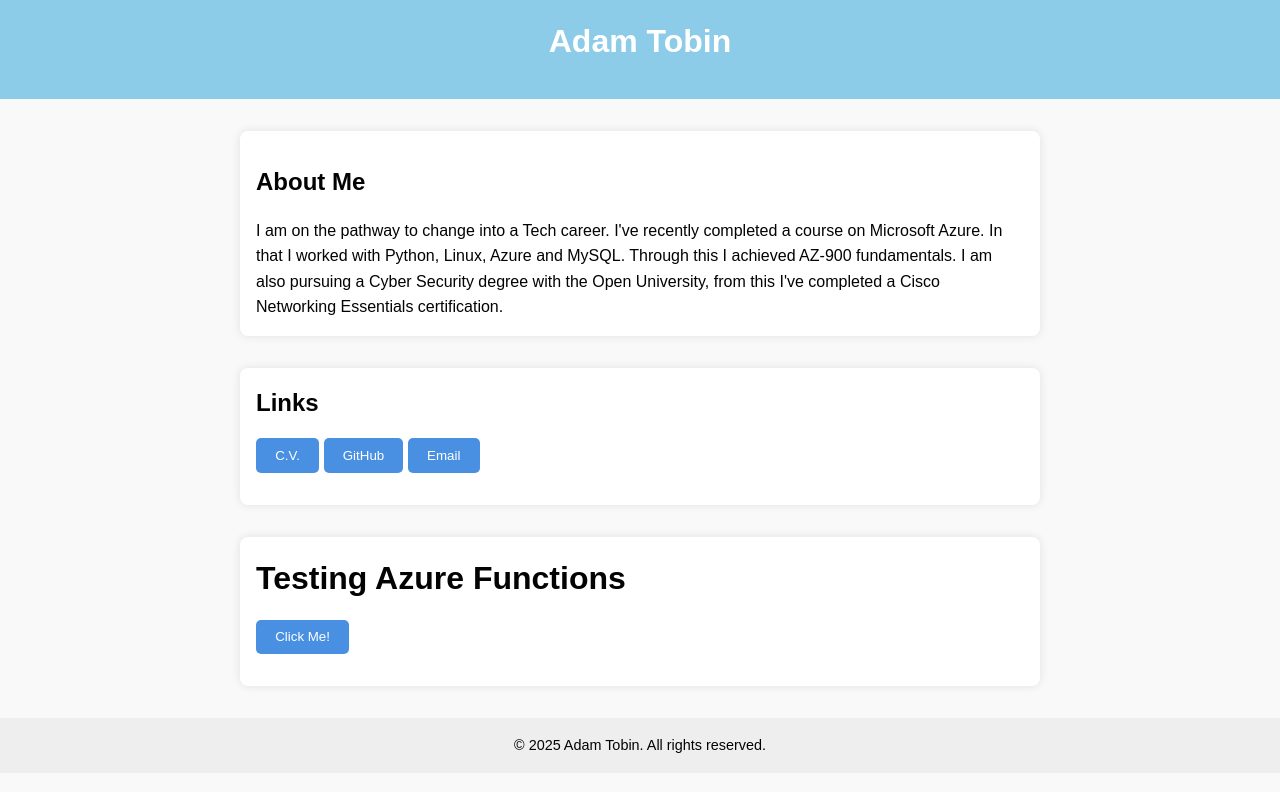
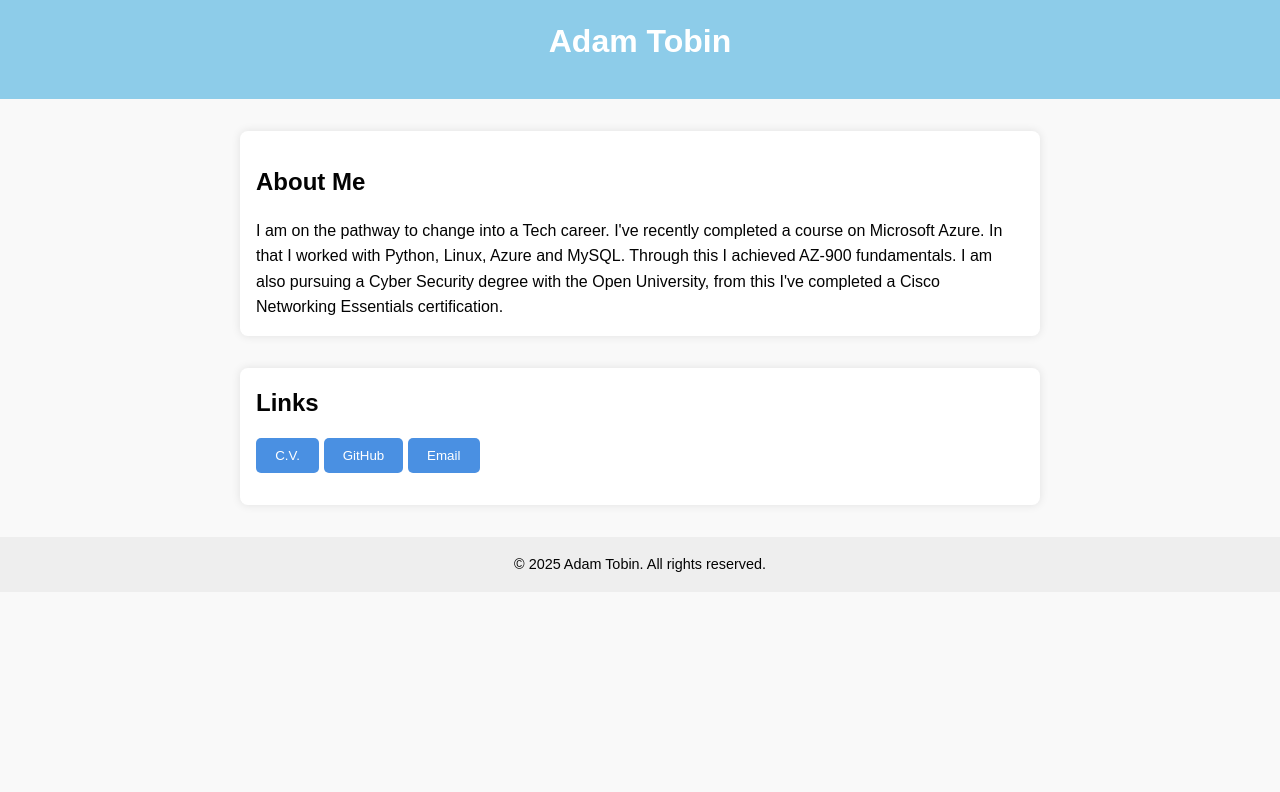
Before and after one commit to VHSKnight/Azure-Static-Website, a plain HTML site: page index.html in a window 1280 px wide. Drawn offline with Linux system fonts and the light colour scheme.

Commit message:
Update index.html
Removed Azure Function script due to error

```diff
--- a/index.html
+++ b/index.html
@@ -82,23 +82,6 @@
     <button id="Maillnk">Email</button>
     <p></p>
   </main>
- <main> <body>
-    <h1>Testing Azure Functions</h1>
-    <button onclick="callFunction()">Click Me!</button>
-    <p id="output"></p>
-
-    <script>
-      async function callFunction() {
-        try {
-          const res = await fetch("functionstatichello.azurewebsites.net");
-          const text = await res.text();
-          document.getElementById("output").innerText = text;
-        } catch (err) {
-          document.getElementById("output").innerText = "Error: " + err.message;
-        }
-      }
-    </script>
-  </body></main>
 
 
  <footer>
```
